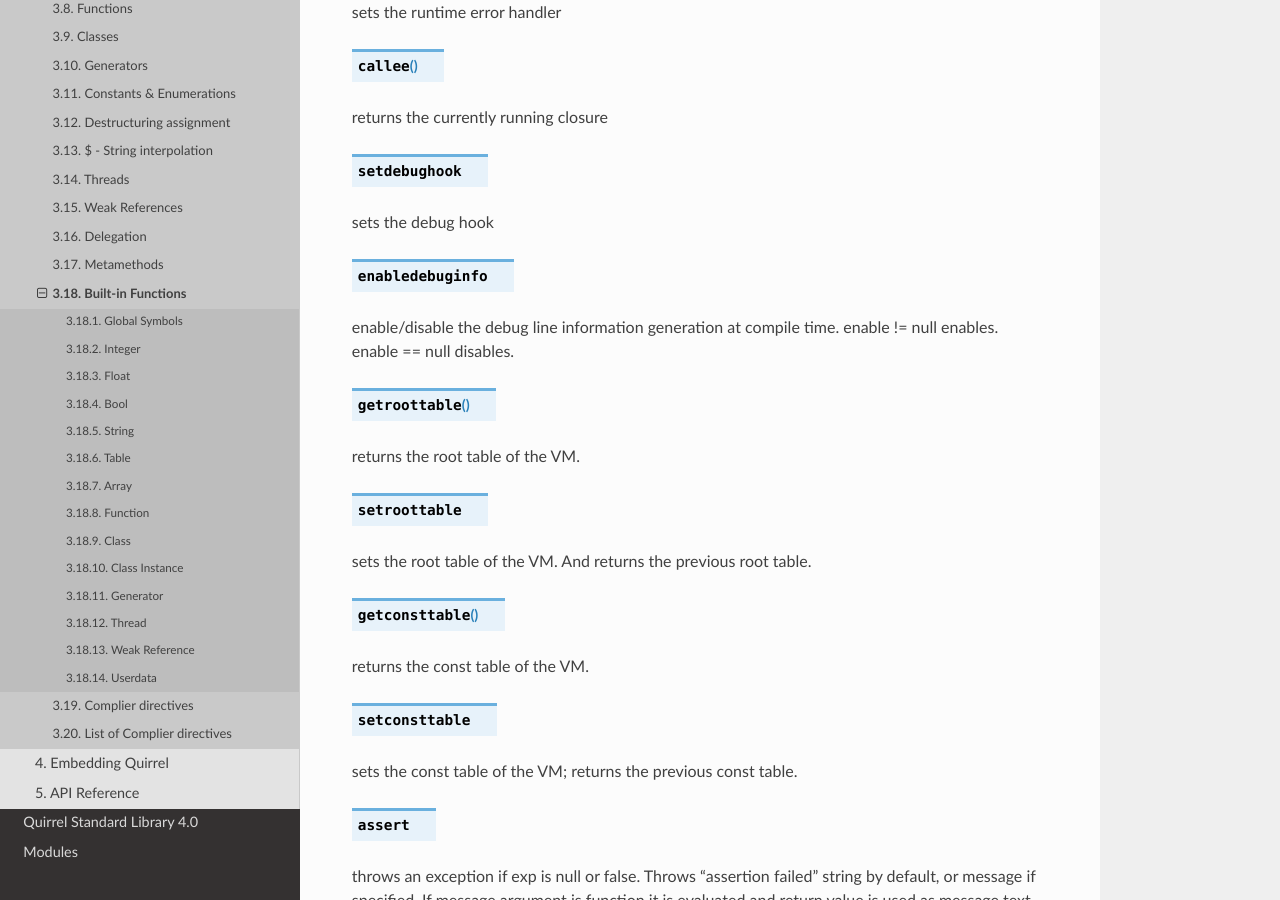
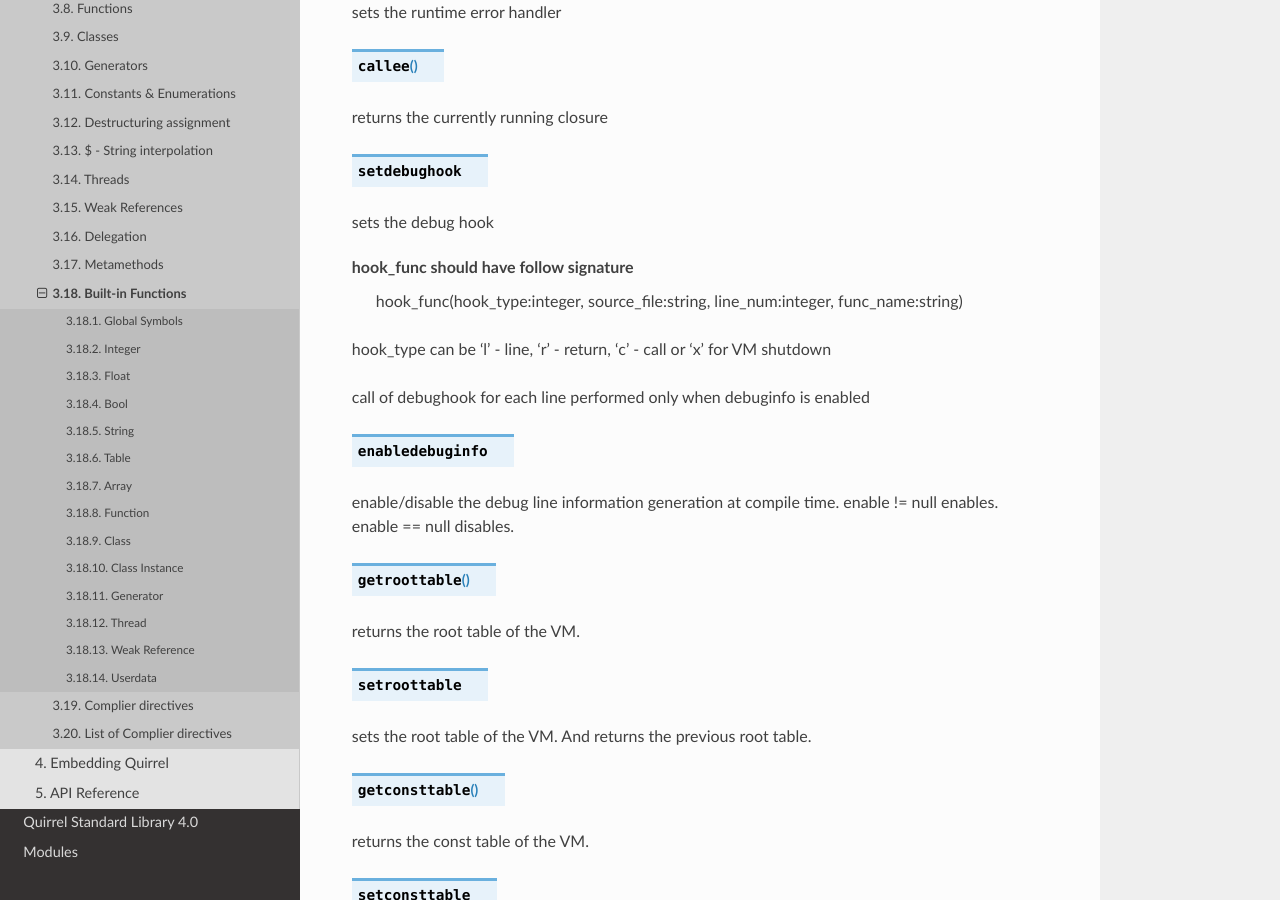
Before and after one commit to albertodemichelis/squirrel, a Sphinx documentation site: the page built from doc/source/reference/language/builtin_functions.rst, in a window 1280 px wide and 900 px high, scrolled down 401 px. Built offline with Sphinx 7.4.7 and the Read the Docs theme 2.0.0, drawn with Linux system fonts in a browser that asks for light colours.

Commit message:
debughook for release VM ('x')
this debug hook is like native _releasehook but can be used
with script debug-hook function

```diff
--- a/doc/source/reference/language/builtin_functions.rst
+++ b/doc/source/reference/language/builtin_functions.rst
@@ -30,8 +30,14 @@ returns the currently running closure
 
 .. sq:function:: setdebughook(hook_func)
 
+sets the debug hook
 
-sets the debug hook
+hook_func should have follow signature
+  hook_func(hook_type:integer, source_file:string, line_num:integer, func_name:string)
+
+hook_type can be 'l' - line, 'r' - return, 'c' - call or 'x' for VM shutdown
+
+call of debughook for each line performed only when debuginfo is enabled
 
 .. sq:function:: enabledebuginfo(enable)
 
```
Also changed, not shown: 1 other file.
